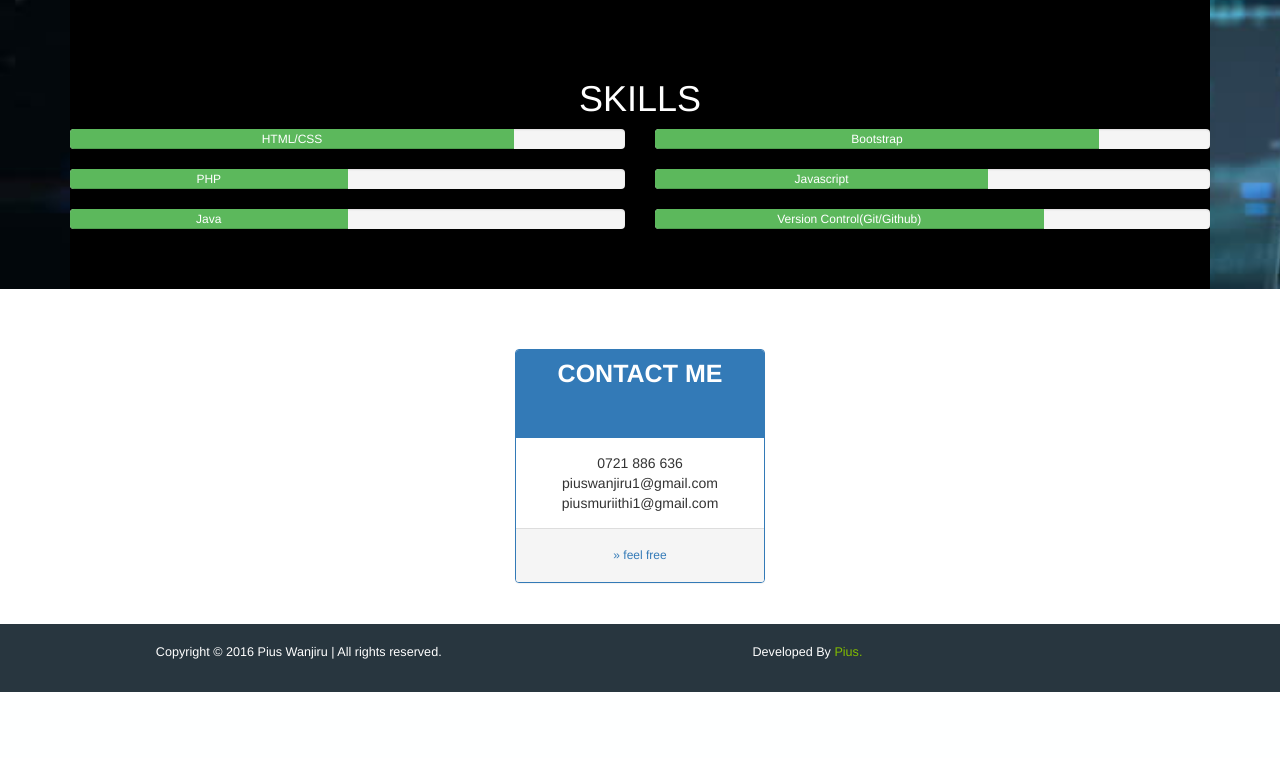
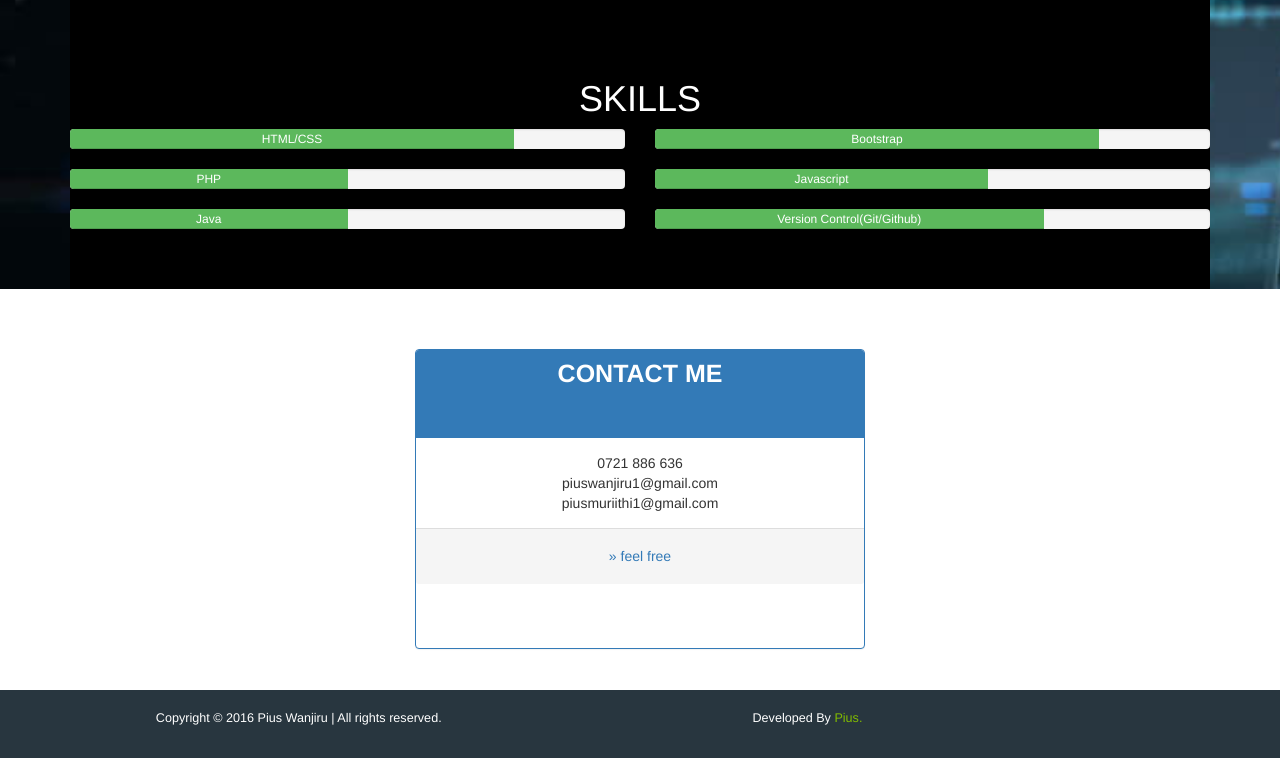
Before and after one commit to pius254/Personal-Site, a PHP site: page / in a window 1280 px wide. Shown: the part 945-1703 px from the top of the page. Before the commit the page ends 1637 px from the top, so only its background shows below. Run offline with PHP 8.4, Linux system fonts and the light colour scheme.

Commit message:
edits the dimensions(width/height) of the panel

```diff
--- a/assets/css/styles.css
+++ b/assets/css/styles.css
@@ -62,7 +62,8 @@ ul li{
 }
 
 .panel{
-	width: 250px;
+	width: 450px;
+	height: 300px;
 	text-align: center;
 	margin: 0 auto;
 }
--- a/index.html
+++ b/index.html
@@ -153,7 +153,7 @@
 							</ul>
 						</div>
 						<div class="panel-footer text-center">
-							<h6><a style="color:#337AB7" href="https://github.com/pius254">&raquo; feel free</a></h6>
+							<h5><a style="color:#337AB7" href="https://github.com/pius254">&raquo; feel free</a></h5>
 						</div>
 					</div>
 				</div>
```
